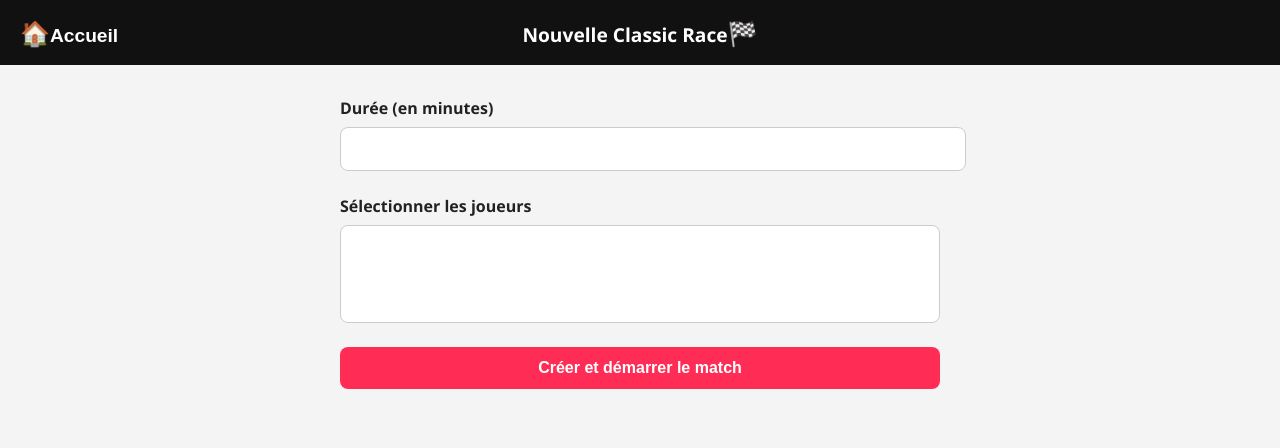
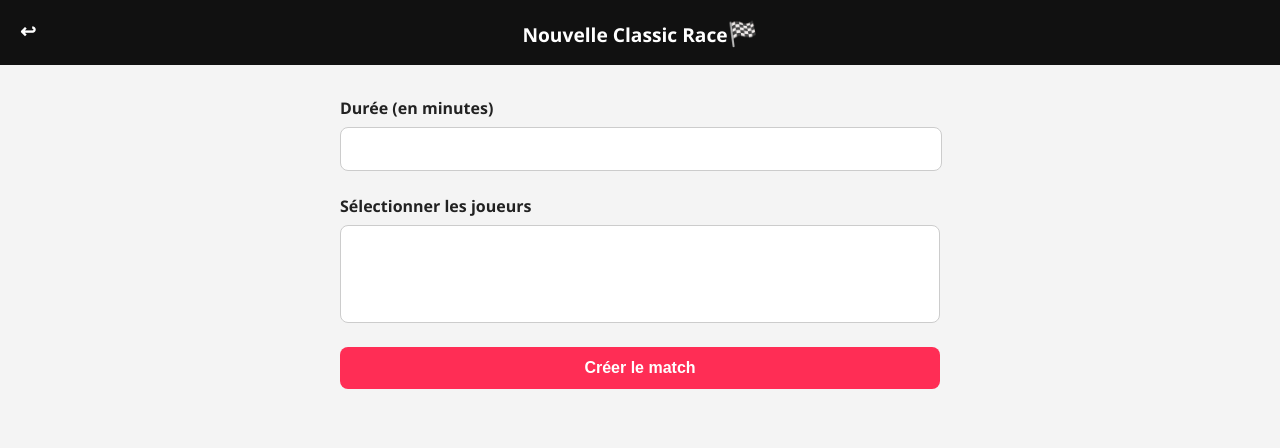
Before and after one commit to vlaurier/realtime-score-tracker, a website: page public/new_match.html in a window 1280 px wide. Drawn offline with nearby package versions, Linux system fonts and the light colour scheme; no server answers.

Commit message:
ajustement css sur index et new_match

```diff
--- a/public/new_match.html
+++ b/public/new_match.html
@@ -9,7 +9,7 @@
 </head>
 <body>
  <header>
-    <button id="backButton" onclick="location.href='/'">Accueil</button>
+    <button id="backButton" onclick="location.href='/'">↩</button>
     <h1 class="logo" id="matchTitle">Nouvelle Classic Race</h1>
   </header>
 
@@ -21,7 +21,7 @@
       <label for="players">Sélectionner les joueurs</label>
       <select id="players" multiple required></select>
 
-      <button type="submit">Créer et démarrer le match</button>
+      <button type="submit">Créer le match</button>
     </form>
   </main>
 
--- a/public/style.css
+++ b/public/style.css
@@ -30,12 +30,6 @@ header h1 {
   font-size: 1.2rem;
   margin: 0;
   display: inline-block;
-}
-
-header #backButton::before {
-    content: "🏠";
-    font-size: 1.5rem;
-    vertical-align: baseline;
 }
 
 header .logo::after {
@@ -319,3 +313,7 @@ hr {
   background: #ff2d55;
   color: white;
 }
+
+#matchForm input[type="number"] {
+  max-width: 96%;
+}
```
Also changed, not shown: public/index.html (+2 -2 lines).
